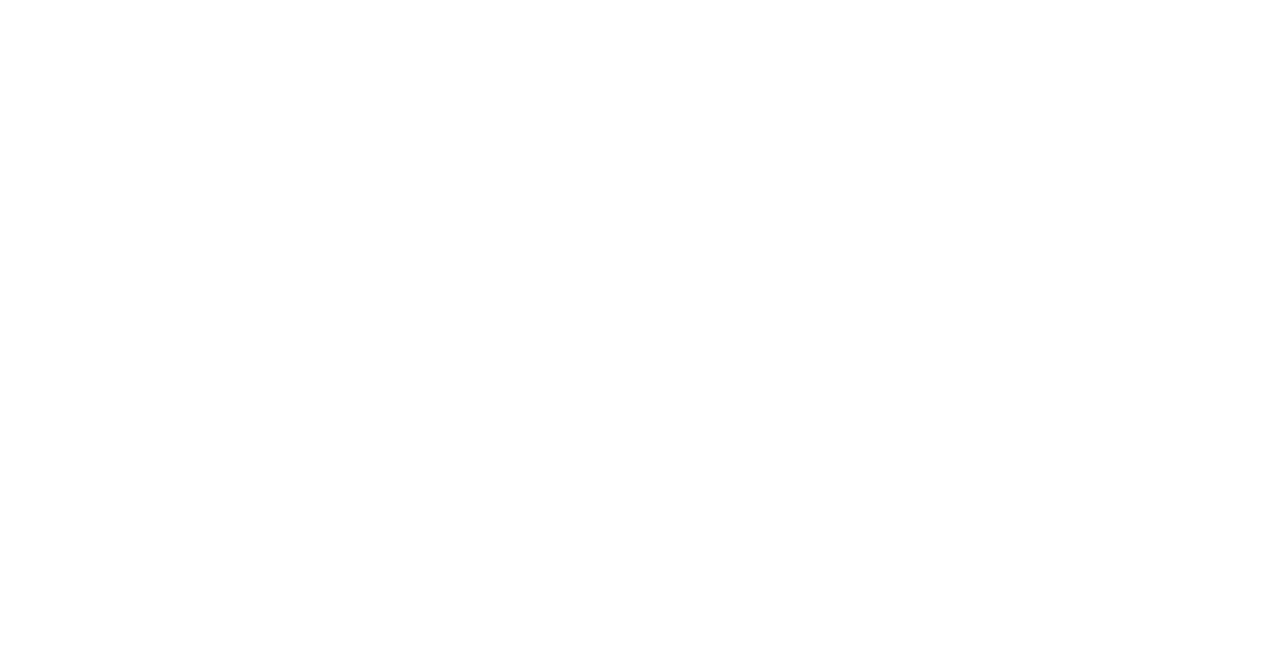
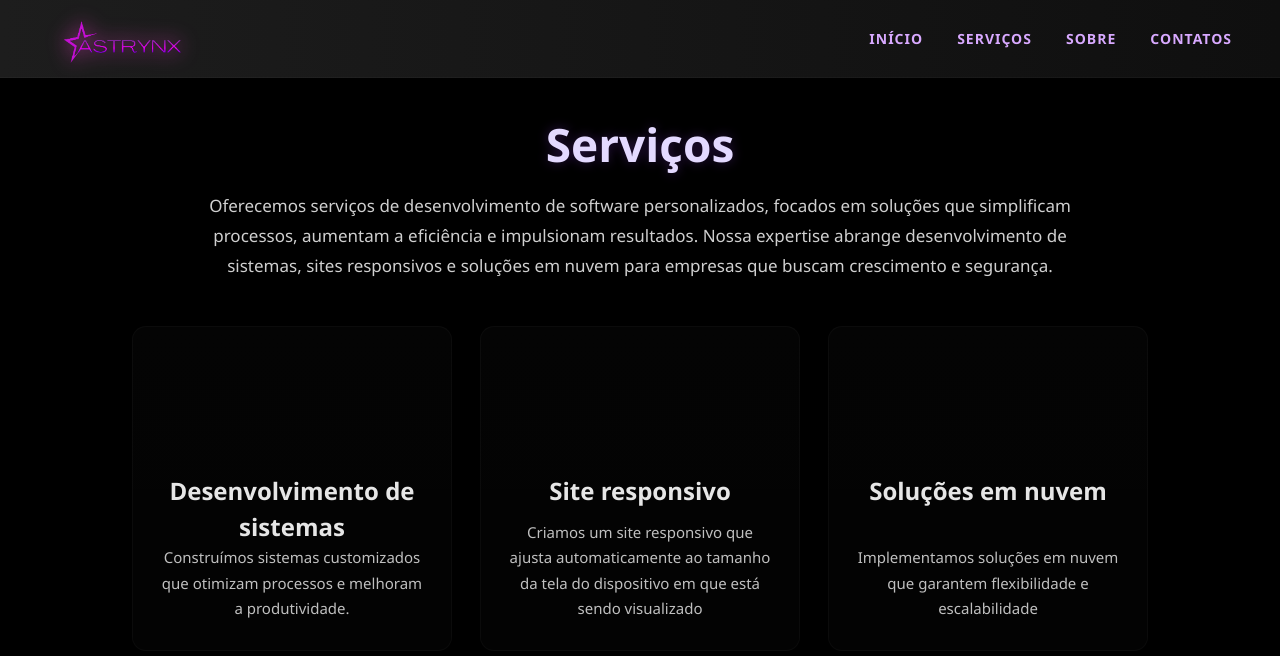
Before and after one commit to Lvictordm/Projeto-Astrynxs, a plain HTML site: page serviços.html in a window 1280 px wide. Drawn offline with Linux system fonts and the light colour scheme.

Commit message:
Criação da pagina e css

```diff
--- a/css/style.css
+++ b/css/style.css
@@ -0,0 +1,155 @@
+
+    /* RESET */
+    *{box-sizing:border-box;margin:0;padding:0;font-family: 'Segoe UI', Arial, sans-serif;}
+    html,body{height:100%;}
+    body{
+      background:#000;
+      color:#e6e6e6;
+      -webkit-font-smoothing:antialiased;
+      -moz-osx-font-smoothing:grayscale;
+      line-height:1.5;
+    }
+
+    /* HEADER */
+    .topo{
+      position:fixed;
+      left:0;top:0;right:0;
+      height:78px;
+      display:flex;
+      align-items:center;
+      justify-content:space-between;
+      padding:10px 40px;
+      background: linear-gradient(90deg,#1d1d1d 0%, #0f0f0f 100%);
+      border-bottom:1px solid rgba(255,255,255,0.03);
+      z-index:100;
+      box-shadow:0 2px 8px rgba(0,0,0,0.6);
+    }
+    .topo .logo img{ height:54px; filter: drop-shadow(0 0 10px #ff43d6); display:block; }
+    .topo nav{ display:flex; align-items:center; gap:18px; }
+    .topo nav a{
+      color:#d8a9ff;
+      text-decoration:none;
+      font-weight:700;
+      letter-spacing:1px;
+      font-size:14px;
+      padding:6px 8px;
+      transition:all .2s ease;
+    }
+    .topo nav a:hover{ transform:scale(1.08); color:#fff; }
+
+    /* CONTAINER */
+    .wrap{
+      max-width:1200px;
+      margin:0 auto;
+      padding:110px 24px 80px;
+    }
+
+    /* INTRO */
+    .servicos-intro{
+      text-align:center;
+      margin-bottom:46px;
+    }
+    .servicos-intro h1{
+      font-size:46px;
+      color:#e3d9ff;
+      text-shadow: 0 0 12px rgba(159,73,255,0.28);
+      margin-bottom:12px;
+      font-weight:700;
+    }
+    .servicos-intro p{
+      max-width:920px;
+      margin:0 auto;
+      color:#cfcfcf;
+      font-size:17px;
+      line-height:1.75;
+    }
+
+    /* CARDS */
+    .cards {
+      display:flex;
+      justify-content:center;
+      gap:28px;
+      flex-wrap:wrap;
+      margin-top:36px;
+    }
+
+    .card {
+      width:320px;
+      min-height:320px;
+      background: linear-gradient(180deg, rgba(255,255,255,0.015), rgba(255,255,255,0.01));
+      border: 1px solid rgba(255,255,255,0.03);
+      border-radius:14px;
+      padding:28px;
+      display:flex;
+      flex-direction:column;
+      align-items:center;
+      text-align:center;
+      transition: transform .35s cubic-bezier(.2,.9,.3,1), box-shadow .35s;
+      box-shadow: 0 6px 18px rgba(0,0,0,0.6);
+      backdrop-filter: blur(4px);
+    }
+
+    .card:hover{
+      transform: translateY(-14px);
+      box-shadow: 0 20px 40px rgba(160,64,255,0.14);
+      border-color: rgba(180,100,255,0.12);
+    }
+
+    .icon {
+      width:100px;
+      height:100px;
+      margin-bottom:18px;
+      filter: drop-shadow(0 0 12px rgba(176,64,255,0.35));
+      background-size:contain;
+      background-position:center;
+      background-repeat:no-repeat;
+    }
+
+    .card h3{
+      font-size:20px;
+      color:#e0caff;
+      margin-bottom:14px;
+      font-weight:700;
+    }
+
+    .card p {
+      color:#bfbfbf;
+      font-size:15px;
+      line-height:1.7;
+      margin-top:auto;
+    }
+
+    /* RODAPÉ */
+    footer{
+      margin-top:70px;
+      padding:40px 0;
+      text-align:center;
+      color:#9f9f9f;
+      font-size:14px;
+      border-top:1px solid rgba(255,255,255,0.03);
+    }
+
+    /* RESPONSIVO */
+    @media (max-width:980px){
+      .card{ width:280px; min-height:300px; padding:22px; }
+      .servicos-intro h1{ font-size:40px; }
+      .wrap{ padding-top:120px; }
+    }
+    @media (max-width:640px){
+      .cards{ gap:18px; }
+      .card{ width:100%; max-width:520px; }
+      .wrap{ padding:140px 16px 60px; }
+      .topo{ padding:8px 16px; }
+
+
+      /* Estilo do Ícone */
+.card .icon {
+    font-size: 3em;
+    /* Aplicando o gradiente roxo/magenta ao ícone */
+    background: linear-gradient(45deg, var(--primary-color), var(--secondary-color));
+    -webkit-background-clip: text;
+    -webkit-text-fill-color: transparent;
+    display: block;
+    margin-bottom: 20px;
+}
+    }
--- a/serviços.html
+++ b/serviços.html
@@ -1,11 +1,61 @@
-<!DOCTYPE html>
-<html lang="en">
+<!doctype html>
+<html lang="pt-BR">
 <head>
-    <meta charset="pt-br">
-    <meta name="viewport" content="width=device-width, initial-scale=1.0">
-    <title>Serviços</title>
+  <meta charset="utf-8" />
+  <meta name="viewport" content="width=device-width,initial-scale=1" />
+  <title>Astrynx — Serviços</title>
+  <link rel="stylesheet" href="css/style.css">
+
 </head>
 <body>
 
+  <!-- HEADER -->
+  <header class="topo">
+    <div class="logo">
+      <a href="index.html"><img src="img/Logo astrynx.png" alt="Astrynx logo"></a>
+    </div>
+
+    <nav>
+      <a href="index.html">INÍCIO</a>
+      <a href="servicos.html" aria-current="page">SERVIÇOS</a>
+      <a href="#sobre">SOBRE</a>
+      <a href="#contato">CONTATOS</a>
+    </nav>
+  </header>
+
+  <!-- CONTEÚDO -->
+  <main class="wrap">
+    <section class="servicos-intro" aria-labelledby="servicos-title">
+      <h1 id="servicos-title">Serviços</h1>
+      <p>
+        Oferecemos serviços de desenvolvimento de software personalizados, focados em soluções que simplificam processos,
+        aumentam a eficiência e impulsionam resultados. Nossa expertise abrange desenvolvimento de sistemas, sites responsivos
+        e soluções em nuvem para empresas que buscam crescimento e segurança.
+      </p>
+    </section>
+
+    <section class="cards" aria-label="l</p>
+
+        <div class="service-cards>
+            <div class="card">
+                <i class="fas fa-desktop icon"></i>
+                <h2>Desenvolvimento de sistemas</h2>
+                <p>Construímos sistemas customizados que otimizam processos e melhoram a produtividade.</p>
+            </div>
+
+            <div class="card">
+                <i class="fas fa-mobile-alt icon"></i>
+                <h2>Site responsivo</h2>
+                <p>Criamos um site responsivo que ajusta automaticamente ao tamanho da tela do dispositivo em que está sendo visualizado</p>
+            </div>
+
+            <div class="card">
+                <i class="fas fa-cloud icon"></i>
+                <h2>Soluções em nuvem</h2>
+                <p>Implementamos soluções em nuvem que garantem flexibilidade e escalabilidade</p>
+            </div>
+        </div>
+    </section>
+
 </body>
 </html>
```
Also changed, not shown: img/Logo astrynx.png (added).
